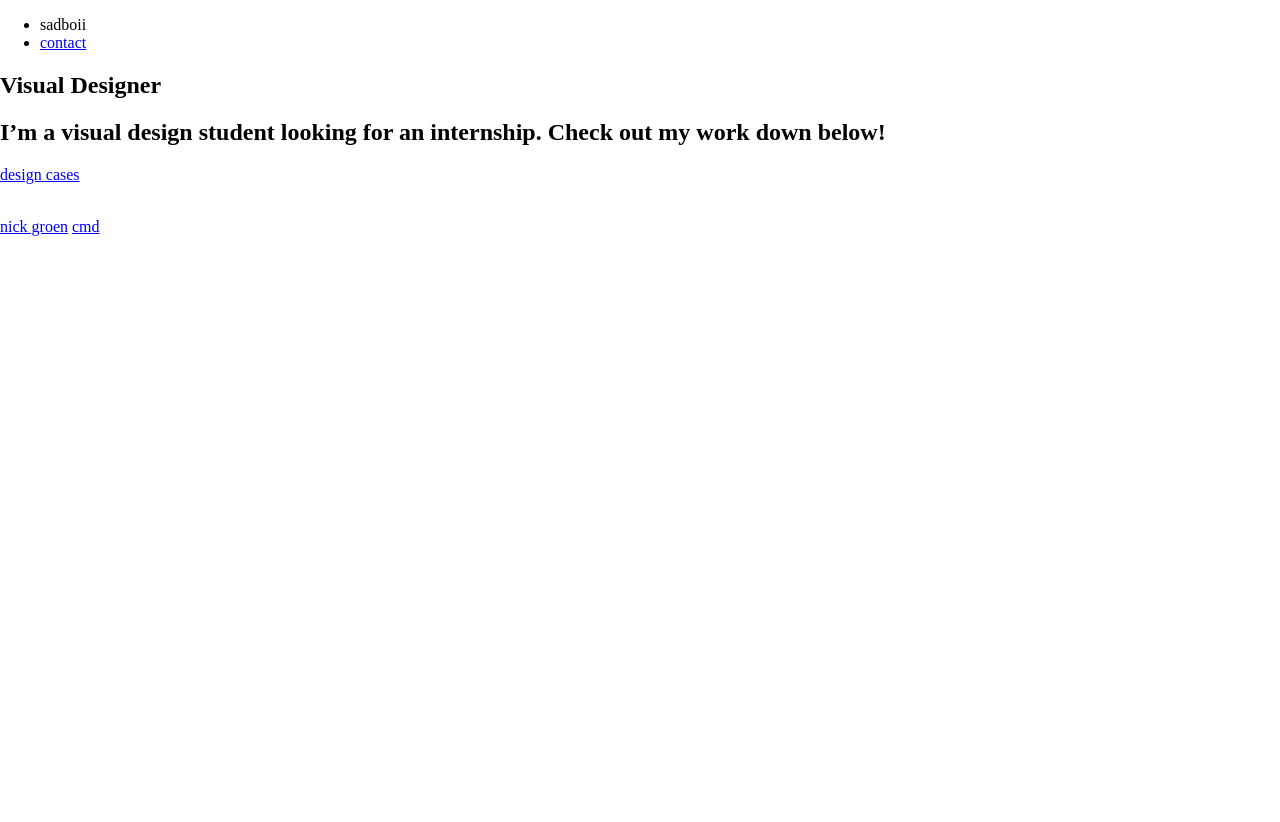
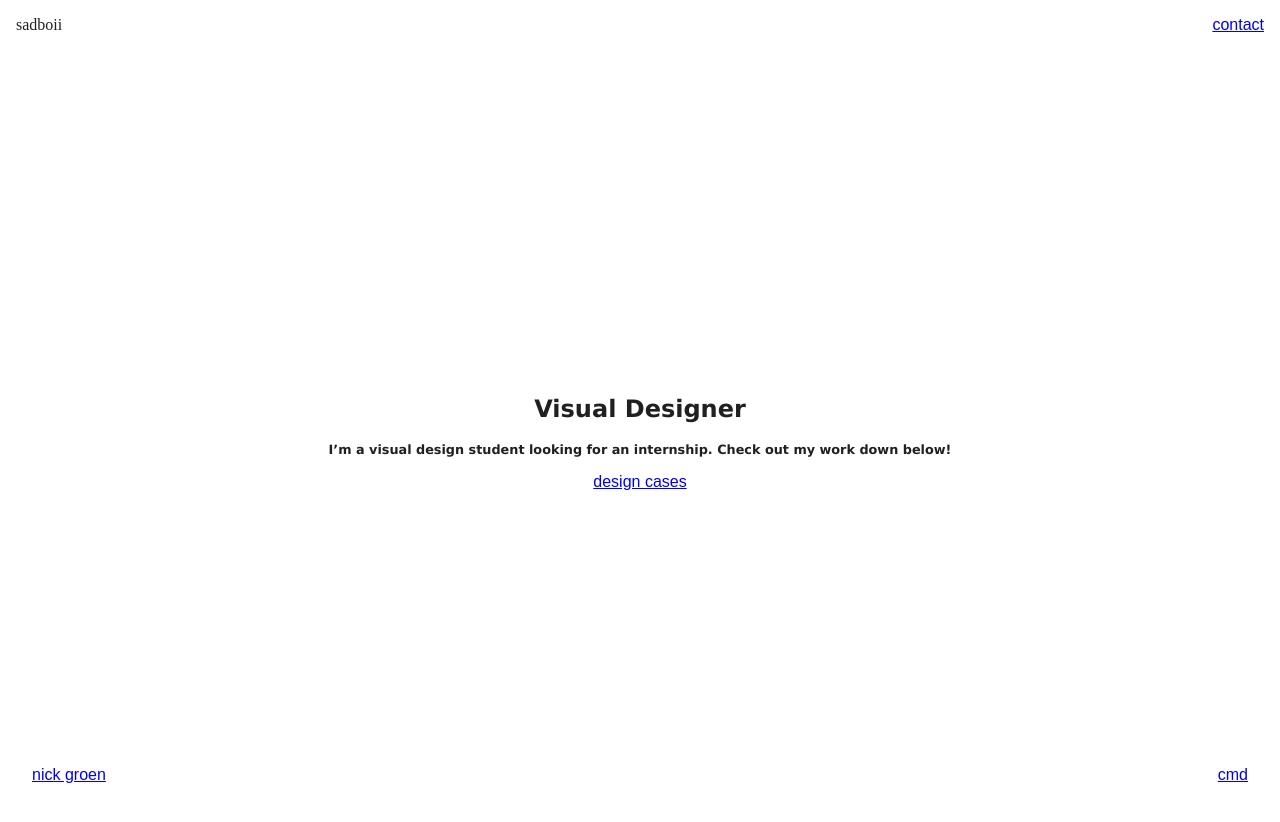
Before and after one commit to Nickanthonygroen/portfolio, a plain HTML site: page index.html in a window 1280 px wide. Shown: the top 822 px of the page. Before the commit the page ends 800 px from the top, so only its background shows below. Drawn offline with Linux system fonts and the light colour scheme.

Commit message:
added css

```diff
--- a/index.css
+++ b/index.css
@@ -1,4 +1,81 @@
+:root {
+  --mobile-margin: 0 2em;
+  --main-color: #212020;
+  /* tablet variables */
+
+  /*  desktop variables */
+}
+
+@font-face {
+
+}
+
+
 body {
   padding: 0;
   margin: 0;
+  color: var(--main-color);
 }
+
+h1,h2,h3,h4,h5 {
+  font-family: verdana;
+}
+
+p,span,label,a {
+  font-family: arial;
+}
+
+/* top nav */
+nav ul {
+  list-style: none;
+  display: flex;
+  flex-direction: row;
+  justify-content: space-between;
+  padding: 0 1em;
+}
+
+/* all section height */
+section {
+  width: 100vw;
+  height: 100vh;
+}
+
+/* home */
+
+#home {
+  display: flex;
+  flex-direction: column;
+  justify-content: center;
+  align-items: center;
+  text-align: center;
+}
+
+#home > h2 {
+  font-size: .8em;
+  margin: var(--mobile-margin);
+}
+
+/* nick nav */
+
+.stuck {
+  display: flex;
+  flex-direction: row;
+  justify-content: space-between;
+  margin: 0 1.5em;
+}
+
+.stuck > a:first-of-type {
+  position: fixed;
+  left:0;
+  bottom: 0;
+  margin-left: 2em;
+  margin-bottom: 1em;
+}
+
+.stuck > a:last-of-type {
+  position: fixed;
+  right:0;
+  bottom: 0;
+  margin-right: 2em;
+  margin-bottom: 1em;
+}
```
